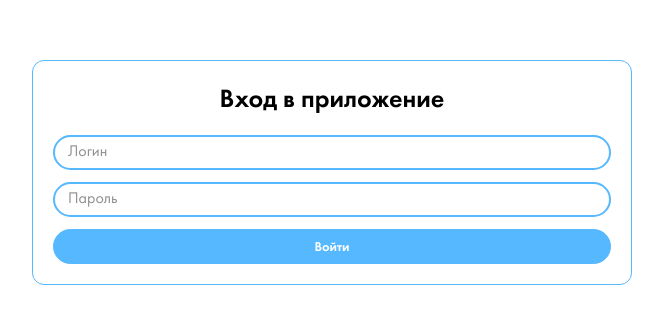
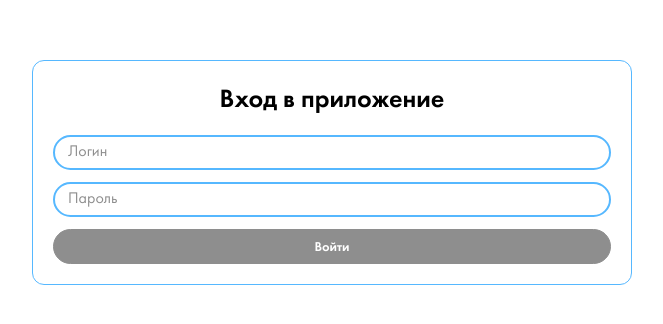
Before and after one commit to asuroedov/something, a React (Create React App) app in the folder front/: page / in a window 1280 px wide. Shown: the part 140-464 px from the top of the page, without its empty margins (308-971 px from the left). Built offline with nearby package versions, Linux system fonts and the light colour scheme.

Commit message:
исправления

```diff
--- a/front/src/components/LoginForm/FromFields/FromFields.tsx
+++ b/front/src/components/LoginForm/FromFields/FromFields.tsx
@@ -1,4 +1,4 @@
-import React, { useCallback, useState } from "react";
+import React, { useCallback, useMemo, useState } from "react";
 import { observer } from "mobx-react-lite";
 import { useNavigate } from "react-router-dom";
 
@@ -36,6 +36,10 @@ const FormFields = () => {
     setLoading(false);
   }, [login, password, navigate]);
 
+  const btnDisabled = useMemo(() => {
+    return !password.length || !login.length;
+  }, [password, login]);
+
   return (
     <div>
       <InputWithTitle onChange={handleChangeLogin} placeholder={"Логин"} value={login} className={styles.input} />
@@ -46,7 +50,7 @@ const FormFields = () => {
         type={"password"}
         className={styles.input}
       />
-      <Button onClick={handleClick} className={styles.loginBtn}>
+      <Button onClick={handleClick} className={styles.loginBtn} disabled={btnDisabled}>
         {isLoading ? <DotLoader className={styles.loader} /> : `Войти`}
       </Button>
     </div>
--- a/front/src/pages/ContactsPage/ContactsPage.tsx
+++ b/front/src/pages/ContactsPage/ContactsPage.tsx
@@ -1,11 +1,14 @@
-import React, { useCallback, useState } from "react";
+import React, { useCallback, useEffect, useState } from "react";
+import { Navigate } from "react-router-dom";
 
 import ContactsList from "../../components/ContactsList/ContactsList";
-
-import styles from "./style.module.scss";
 import CircleButton from "../../components/CircleButton/CircleButton";
 import AddContactModal from "../../components/Modals/AddContactModal/AddContactModal";
 import SearchInput from "../../components/Inputs/SearchInput/SearchInput";
+
+import { config } from "../../utils/config";
+
+import styles from "./style.module.scss";
 
 const ContactsPage = () => {
   const [modalVisible, setModelVisible] = useState(false);
@@ -18,6 +21,7 @@ const ContactsPage = () => {
     setModelVisible(true);
   }, []);
 
+  if (!sessionStorage.getItem(config.JWT_TOKEN_KEY_FOR_STORAGE)) return <Navigate to={"/"} />;
   return (
     <div className={styles.contactPage}>
       <SearchInput />
```
